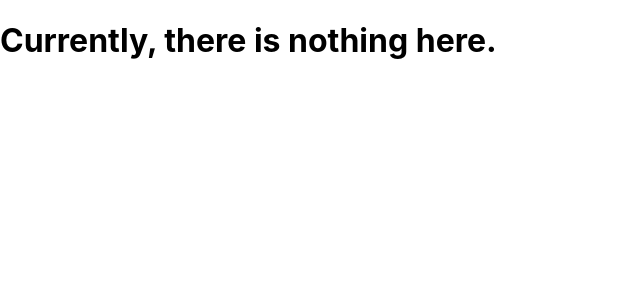
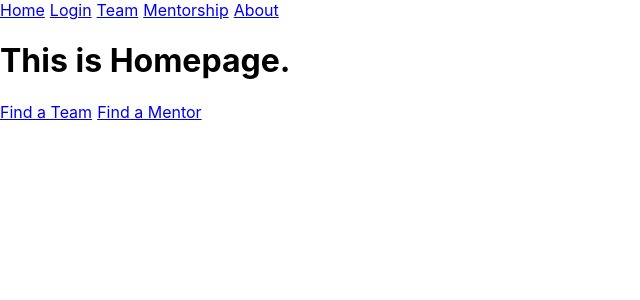
Before and after one commit to NexHack/web, a React (Create React App) app: page / in a window 1280 px wide. Shown: the top 300 px of the page, without its empty margins (0-640 px from the left). Built offline with nearby package versions, Linux system fonts and the light colour scheme.

Commit message:
Basic Navigation v20201105.2

```diff
--- a/package.json
+++ b/package.json
@@ -8,6 +8,7 @@
     "@testing-library/user-event": "^12.1.10",
     "react": "^17.0.1",
     "react-dom": "^17.0.1",
+    "react-router-dom": "^5.2.0",
     "react-scripts": "4.0.0",
     "web-vitals": "^0.2.4"
   },
--- a/src/App.js
+++ b/src/App.js
@@ -1,5 +1,102 @@
+import { Link, Route, Switch } from 'react-router-dom'
+
+const Menu = () => {
+  const padding = {
+    paddingRight: 5,
+  }
+  return (
+    <div>
+      <Link style={padding} to='/'>
+        Home
+      </Link>
+      <Link style={padding} to='/login'>
+        Login
+      </Link>
+
+      <Link style={padding} to='/team'>
+        Team
+      </Link>
+
+      <Link style={padding} to='/mentor'>
+        Mentorship
+      </Link>
+      <Link style={padding} to='/about'>
+        About
+      </Link>
+    </div>
+  )
+}
+
+const About = () => (
+  <div>
+    <h1>This is About Page.</h1>
+  </div>
+)
+const Team = () => (
+  <div>
+    <h1>This is Team Page.</h1>
+  </div>
+)
+const Mentor = () => (
+  <div>
+    <h1>This is Mentor Page.</h1>
+  </div>
+)
+const Login = () => (
+  <div>
+    <h1>This is Login Page.</h1>
+    <Link to='/register'>New User?</Link>
+  </div>
+)
+const Register = () => (
+  <div>
+    <h1>Register here.</h1>
+  </div>
+)
+const Home = () => {
+  const padding = {
+    paddingRight: 5,
+  }
+  return (
+    <div>
+      <h1>This is Homepage.</h1>
+      <Link style={padding} to='/team'>
+        Find a Team
+      </Link>
+
+      <Link style={padding} to='/mentor'>
+        Find a Mentor
+      </Link>
+    </div>
+  )
+}
+//Please separate above this comment into their own files.
 const App = () => {
-  return <h1>Currently, there is nothing here. </h1>
+  return (
+    <div>
+      <Menu />
+      <Switch>
+        <Route path='/about'>
+          <About />
+        </Route>
+        <Route path='/team'>
+          <Team />
+        </Route>
+        <Route path='/mentor'>
+          <Mentor />
+        </Route>
+        <Route path='/login'>
+          <Login />
+        </Route>
+        <Route path='/register'>
+          <Register />
+        </Route>
+        <Route path='/'>
+          <Home />
+        </Route>
+      </Switch>
+    </div>
+  )
 }
 
 export default App
--- a/src/index.js
+++ b/src/index.js
@@ -1,17 +1,20 @@
-import React from 'react';
-import ReactDOM from 'react-dom';
-import './index.css';
-import App from './App';
-import reportWebVitals from './reportWebVitals';
+import React from 'react'
+import ReactDOM from 'react-dom'
+import './index.css'
+import App from './App'
+import reportWebVitals from './reportWebVitals'
+import { BrowserRouter as Router } from 'react-router-dom'
 
 ReactDOM.render(
   <React.StrictMode>
-    <App />
+    <Router>
+      <App />
+    </Router>
   </React.StrictMode>,
-  document.getElementById('root')
-);
+  document.getElementById('root'),
+)
 
 // If you want to start measuring performance in your app, pass a function
 // to log results (for example: reportWebVitals(console.log))
 // or send to an analytics endpoint. Learn more: https://bit.ly/CRA-vitals
-reportWebVitals();
+reportWebVitals()
```
Also changed, not shown: 1 other file (tests, documents, lock files or other folders).
